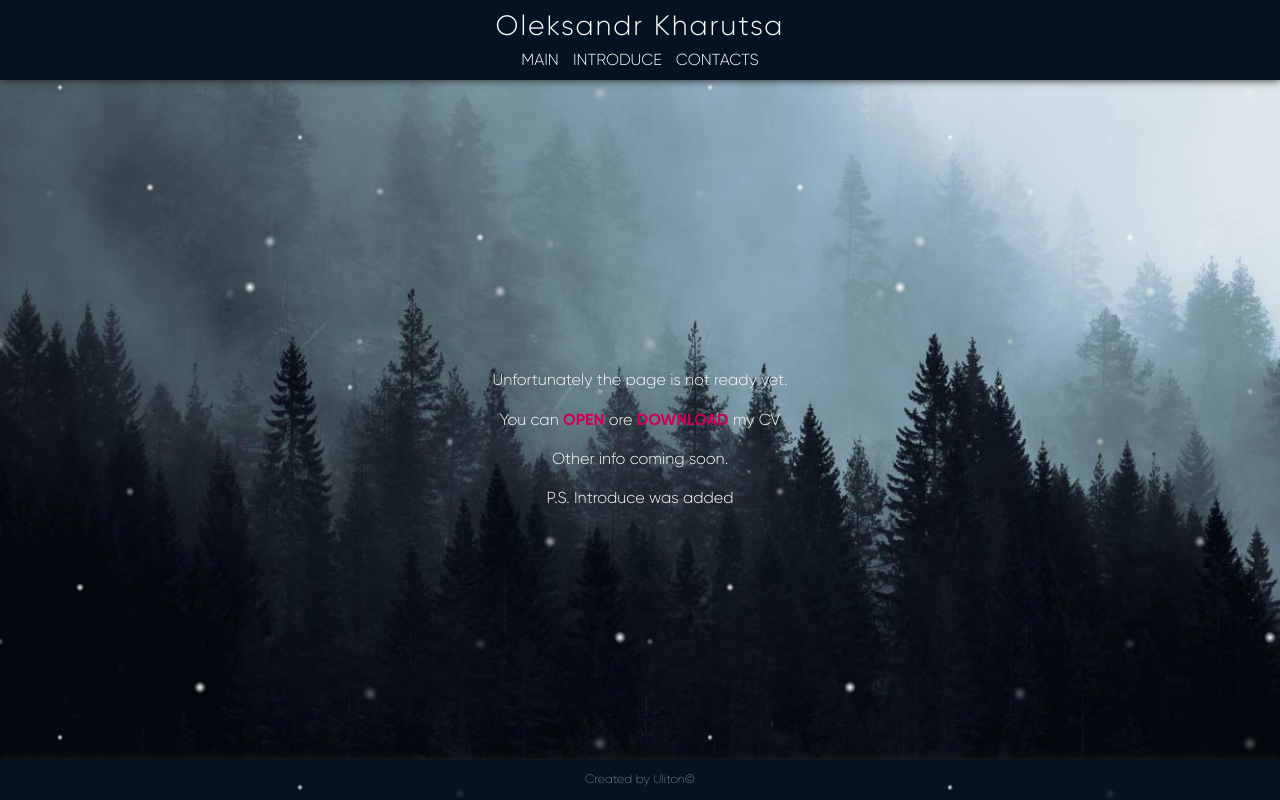
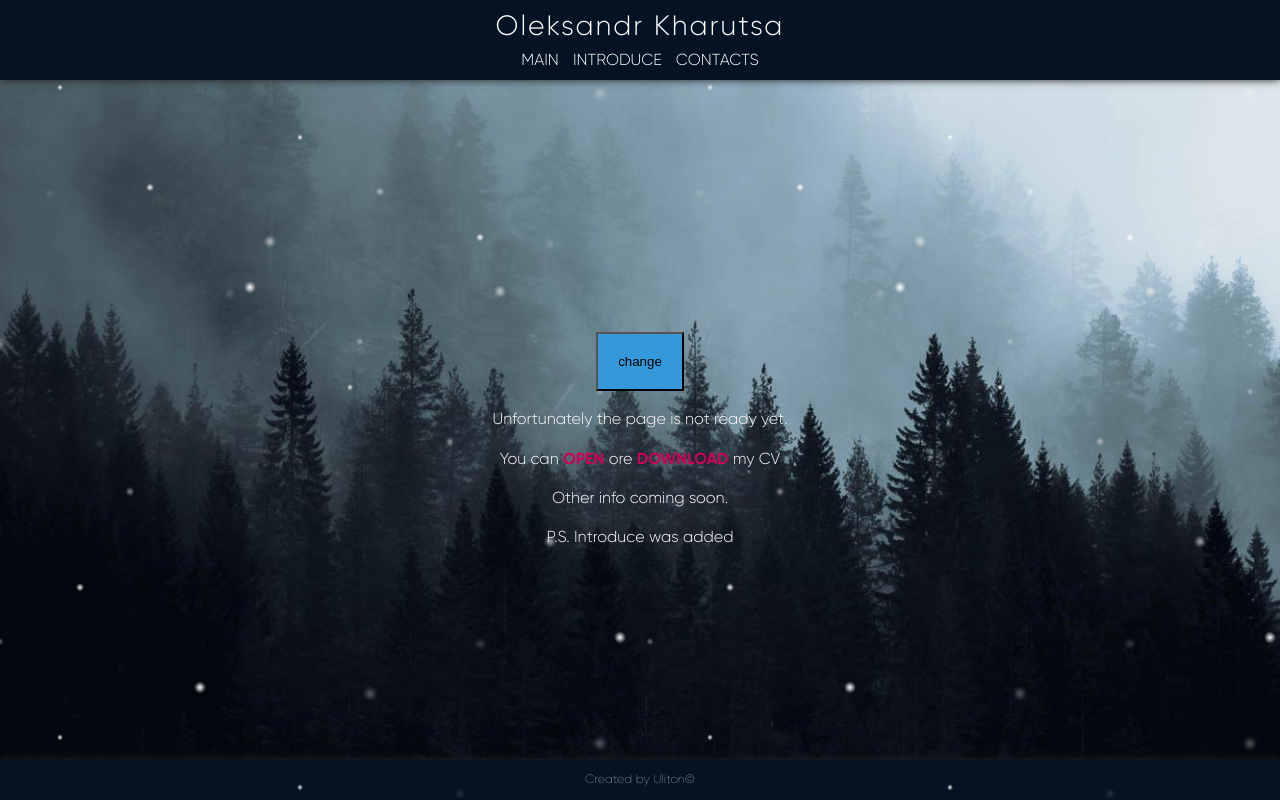
Before and after one commit to uliton/CV, a React (Create React App) app: page / in a window 1280 px wide. Built offline with nearby package versions, Linux system fonts and the light colour scheme.

Commit message:
new test with header

```diff
--- a/src/components/Main/Main.tsx
+++ b/src/components/Main/Main.tsx
@@ -1,4 +1,4 @@
-import React, { useContext } from 'react';
+import React, { useContext, useEffect, useState } from 'react';
 import classNames from 'classnames';
 
 import { Context } from '../../context/season';
@@ -11,10 +11,34 @@ type Props = {}
 export const Main: React.FC<Props> = () => {
   const season = useContext(Context);
 
+  const [themeColor, setThemeColor] = useState<string>('#3498db')
+  useEffect(() => {
+    // Оновлюємо метатег при зміні стану themeColor
+    const metaThemeColor = document.querySelector('meta[name="theme-color"]');
+    if (metaThemeColor) {
+      metaThemeColor.setAttribute('content', themeColor);
+    }
+  }, [themeColor]);
+  const handleColorChange = () => {
+    const newColor = '#ff5733';
+    setThemeColor(newColor);
+  }
+
   return (
     <main className={classNames(getCurrentClassNames(style, 'main', season))}>
       <div className="container">
         <div className={style.content}>
+
+          <button
+          style={{
+            padding: '20px',
+            backgroundColor: themeColor,
+          }}
+            onClick={handleColorChange}
+          >
+            change
+          </button>
+
           <p className={style.text}>
             Unfortunately the page is not ready yet.
           </p>
```
